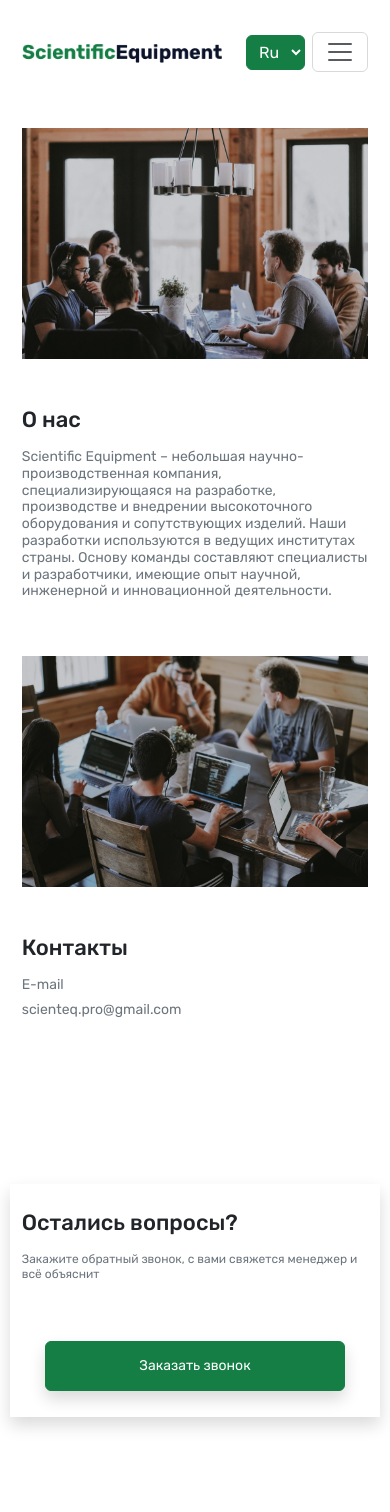
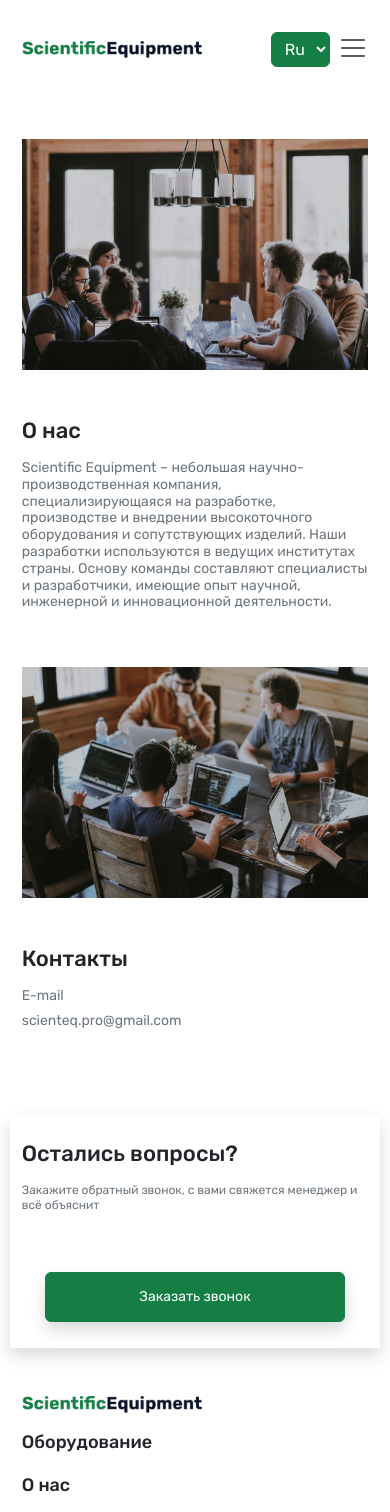
Before and after one commit to khurshedrahimov/ilmhona_final_project, a plain HTML site: page about.html in a window 390 px wide. Shown: the top 1512 px of the page. Drawn offline with nearby package versions, Linux system fonts and the light colour scheme.

Commit message:
Refactoring 3

```diff
--- a/about.html
+++ b/about.html
@@ -1,5 +1,6 @@
 <!DOCTYPE html>
 <html lang="ru">
+
 <head>
     <meta charset="UTF-8" />
     <meta name="viewport" content="width=device-width, initial-scale=1.0" />
@@ -11,24 +12,27 @@
 
 <body>
     <!-- Section 1 Navbar -->
-    <nav class="navbar navbar-expand-md navbar-light my-4 ">
+    <nav class="navbar navbar-expand-lg navbar-light my-4  ">
         <div class="container w80">
+
             <a class="navbar-brand width-reduce" href="#"><img src="./images/ScientificEquipment.png" alt="Logo"
-                    class="img-sm-size-reduce" /></a>
+                    class="img-sm-size-reduce pb-md-2 pb-3" /></a>
 
-            <select title="language" class="selectpicker btn btn-primary dropdown-toggle d-md-none px-1 " data-width="fit"
-                onchange="location = this.value;">
+            <div class="mb-3">
+                <select title="language" class="selectpicker btn btn-primary dropdown-toggle d-lg-none px-1 mx-1"
+                    data-width="fit" onchange="location = this.value;">
                     <option value="" selected>Ru</option>
                     <option value="index_EN.html">Eng</option>
                 </select>
 
-            <button title="button" class="navbar-toggler" type="button" data-bs-toggle="collapse"
+                <button title="button" class="navbar-toggler border-0 p-0 " type="button" data-bs-toggle="collapse"
                     data-bs-target="#collapsibleNavbar">
                     <span class="navbar-toggler-icon"></span>
                 </button>
+            </div>
 
             <div class="collapse navbar-collapse class1 mt-2 vh100 " id="collapsibleNavbar">
-                <ul class="navbar-nav ms-auto ">
+                <ul class="navbar-nav ms-auto pb-1 ">
 
                     <li class="nav-item">
                         <a class="nav-link text-primary h16" href="index.html">Главная</a>
@@ -49,7 +53,7 @@
                 </ul>
             </div>
 
-            <div class="ml-auto d-none d-md-block">
+            <div class="ml-auto d-none d-lg-block ">
                 <select title="language" class="selectpicker btn btn-primary dropdown-toggle px-1 " data-width="fit"
                     onchange="location = this.value;">
                     <option value="" selected>Ru</option>
@@ -60,7 +64,7 @@
     </nav>
 
     <!-- Section 2 -->
-    <div id="aboutUs" class="container w80 section2-height my-5" >
+    <div id="aboutUs" class="container w80 section2-height my-5">
         <div class="row">
             <div class="col-md-6 col-12 order-md-1 d-flex justify-content-center align-items-start">
                 <img src="./images/unsplash_hCb3lIB8L8E.png" alt="Image" class="img-fluid mb-4" />
@@ -69,9 +73,12 @@
                 <div>
                     <h1 class="mb-3 text-sm-start text-md-center">О нас</h1>
                     <h3 class="text-secondary">
-                    Scientific Equipment – небольшая научно-производственная компания, специализирующаяся на разработке, производстве и
-                    внедрении высокоточного оборудования и сопутствующих изделий. Наши разработки используются в ведущих институтах страны.
-                    Основу команды составляют специалисты и разработчики, имеющие опыт научной, инженерной и инновационной деятельности.
+                        Scientific Equipment – небольшая научно-производственная компания, специализирующаяся на
+                        разработке, производстве и
+                        внедрении высокоточного оборудования и сопутствующих изделий. Наши разработки используются в
+                        ведущих институтах страны.
+                        Основу команды составляют специалисты и разработчики, имеющие опыт научной, инженерной и
+                        инновационной деятельности.
                     </h3>
                 </div>
 
@@ -80,7 +87,7 @@
     </div>
 
     <!-- Section 3 -->
-    <div id="contactUs" class="container w80 section2-height my-5">
+    <div id="contactUs" class="container w80 section2-height ">
         <div class="row">
             <div class="col-md-6 col-12 order-md-2 d-flex justify-content-center align-items-start">
                 <img src="./images/unsplash_QckxruozjRg1.png" alt="Image" class="img-fluid mb-4" />
@@ -89,7 +96,8 @@
                 <div>
                     <h1 class="mb-3 text-sm-start text-md-center ">Контакты</h1>
                     <div class="d-md-flex flex-md-row gap-4 ms-6 flex-sm-column  ">
-                  <h3 class="text-secondary">E-mail</h3> <h3 class="text-secondary">scienteq.pro@gmail.com</h3>
+                        <h3 class="text-secondary">E-mail</h3>
+                        <h3 class="text-secondary">scienteq.pro@gmail.com</h3>
                     </div>
                 </div>
 
@@ -123,8 +131,8 @@
         </div>
         <div class="row">
             <div class="col-md-6 col-12 order-md-1 d-flex flex-column justify-content-between">
-                <a class="navbar-brand width-reduce d-block" href="#"><img src="./images/ScientificEquipment.png" alt="Logo"
-                        class="img-sm-size-reduce mb-3" /></a>
+                <a class="navbar-brand width-reduce d-block" href="#"><img src="./images/ScientificEquipment.png"
+                        alt="Logo" class="img-sm-size-reduce mb-3" /></a>
             </div>
             <div class="col-md-6 col-12 order-md-2 d-flex flex-column justify-content-center">
                 <div class="row">
@@ -164,7 +172,8 @@
                             <div id="successMessage" class="  d-none text-center m-auto">
                                 <h3 class="fw-bold">Спасибо!</h3>
                                 <h3 class="fw-bold">Ваша заявка успешна принята!</h3>
-                        <h4 class="text-secondary">Скоро с вами свяжется наш менеджер для уточнения деталей заказа</h4>
+                                <h4 class="text-secondary">Скоро с вами свяжется наш менеджер для уточнения деталей
+                                    заказа</h4>
                             </div>
 
                             <form id="myForm">
--- a/css/bootstrap.scss
+++ b/css/bootstrap.scss
@@ -91,6 +91,13 @@ h1, .h1 {
   margin-top: 8rem !important;
 }
 
+
+@media (max-width: 576px) {
+.mt-8 {
+    margin-top: 3rem !important;
+}
+}
+
 .mt-9 {
   margin-top: 9rem !important;
 }
--- a/css/style.css
+++ b/css/style.css
@@ -140,6 +140,18 @@ input.filled + label .required-indicator {
     border-left: 2px solid #EEEFF2;
 }
 
+.top1 {
+    top:15px;
+}
+
+
+
+@media (max-width: 576px) {
+.mt-8 {
+    margin-top: 0rem;
+}
+}
+
 @media (max-width: 780px) {
 .borderImage {
     border-left:0px;
@@ -148,7 +160,7 @@ input.filled + label .required-indicator {
 }
 
 
-@media (max-width: 780px) {
+@media (max-width: 576px) {
 .vh100 {
   height: 100vh !important;
 }
@@ -215,7 +227,7 @@ input.filled + label .required-indicator {
 }
 }
 
-@media (max-width: 430px) {
+@media (max-width: 410px) {
     .img-sm-size-reduce {
         width: 100%;
         height: auto;
@@ -232,9 +244,9 @@ input.filled + label .required-indicator {
 
 
 
-@media (max-width: 430px) {
+@media (max-width: 410px) {
     .width-reduce {
-        width: 200px;
+        width: 180px;
         height: auto;
     }
 }
```
Also changed, not shown: equipment.html (+10 -7 lines), index.html (+10 -7 lines), css/bootstrap.css, 1 other file. Lines whose indentation alone changed are shown as unchanged.
